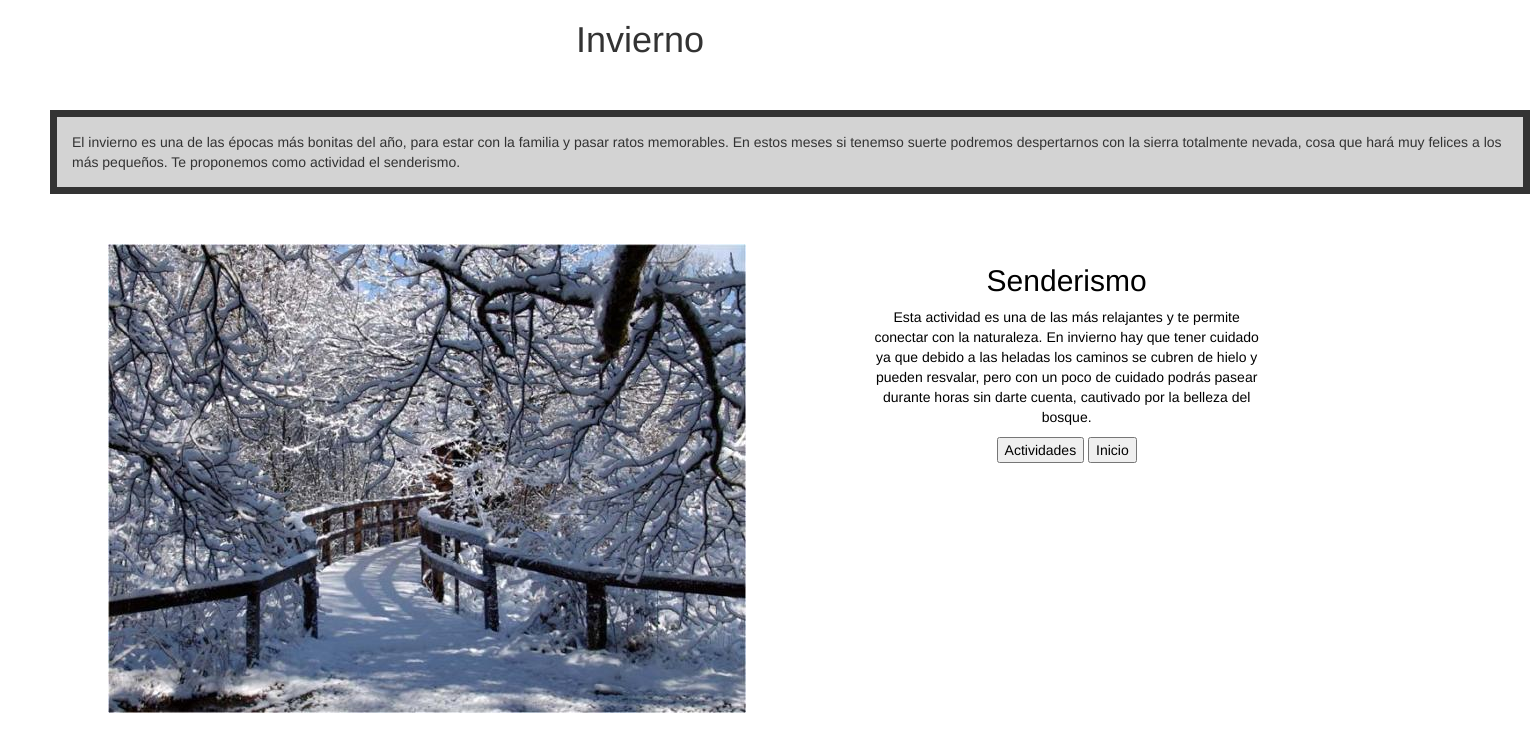
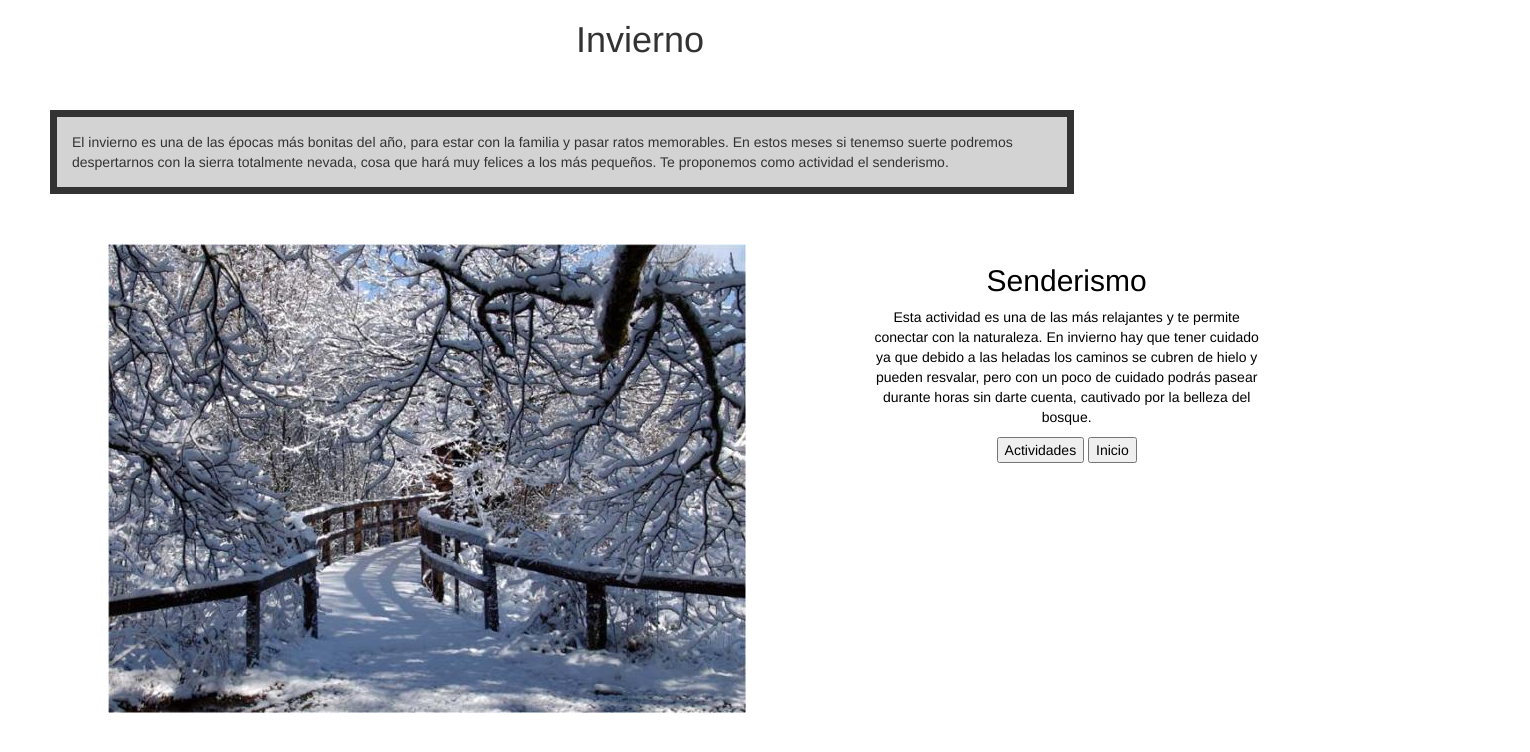
Before and after one commit to Txemalon/Project, a website: page public/paginas/invierno.html in a window 1280 px wide. Shown: the whole page, 1530 px wide, since content can reach past the window. Drawn offline with nearby package versions, Linux system fonts and the light colour scheme.

Commit message:
Update invierno.html
 cambio estilo de página

```diff
--- a/public/paginas/invierno.html
+++ b/public/paginas/invierno.html
@@ -7,7 +7,7 @@
     <style>
     .caja {
         background-color: lightgrey;
-        width: 1480px;
+        width: 80%;
         border: 7px solid;
         padding: 15px;
         margin: 50px;
```
